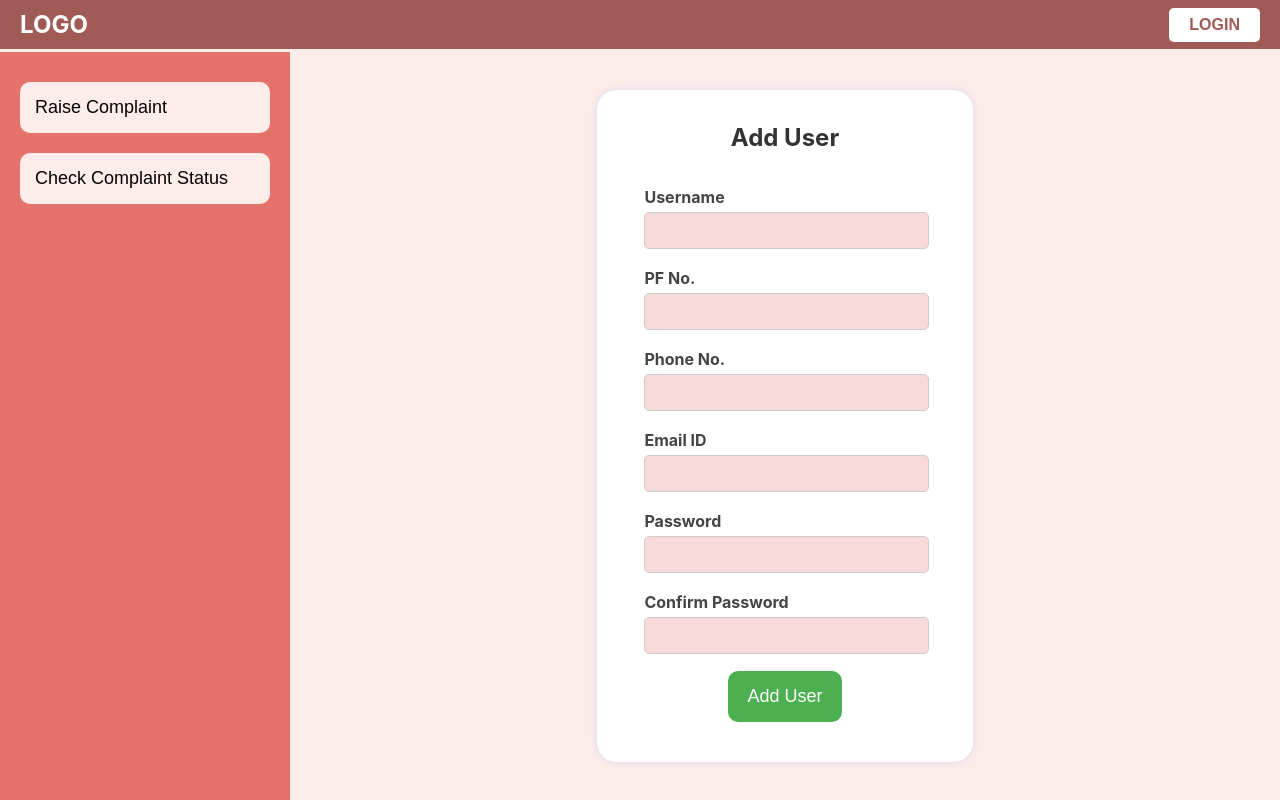
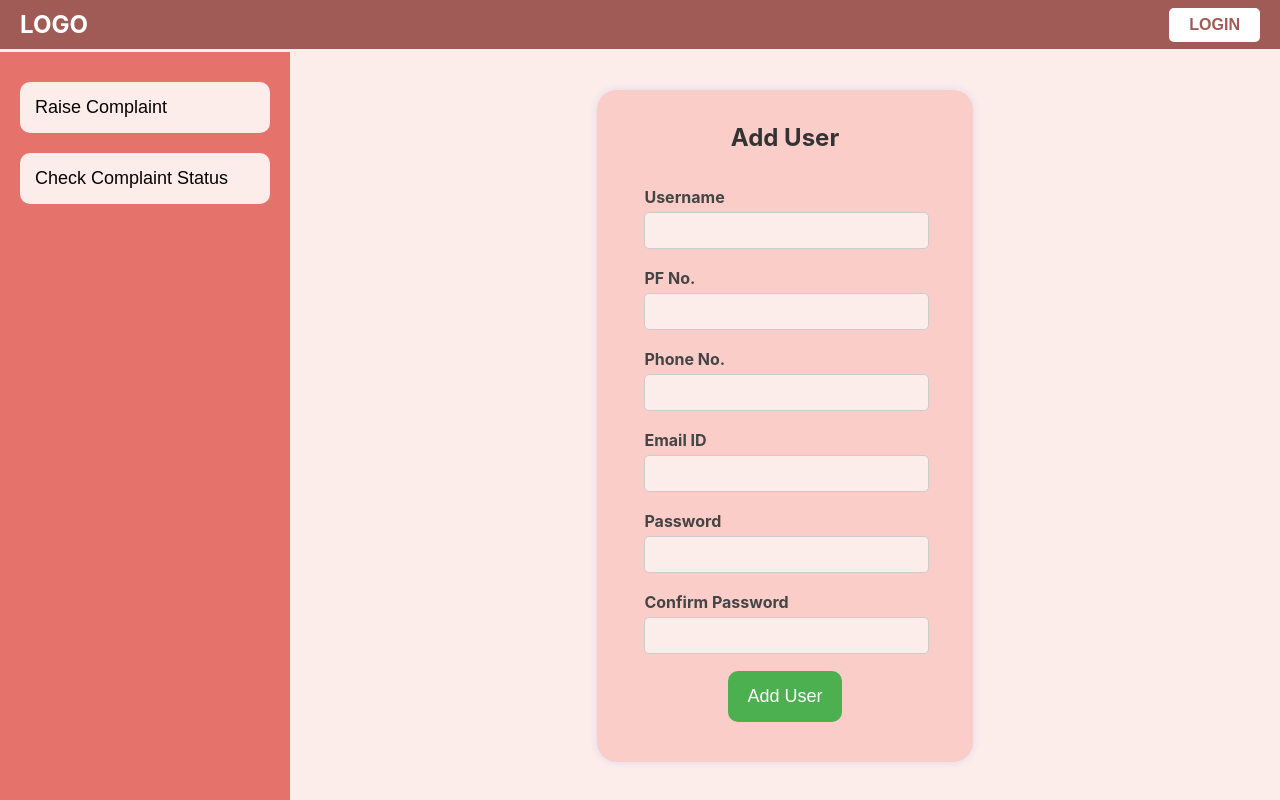
Before and after one commit to Deba-Sahoo/CMS-Railway-Internship, a React (Create React App) app: page /#/add-user in a window 1280 px wide. Built offline with nearby package versions, Linux system fonts and the light colour scheme.

Commit message:
Minor Changes

```diff
--- a/src/pages/AddUser/AddUser.css
+++ b/src/pages/AddUser/AddUser.css
@@ -5,7 +5,7 @@
     justify-content: center;
     align-items: center;
     flex-direction: column;
-    background-color: #fff;
+    background-color: #facdc9;
     padding: 20px 10px;
     border-radius: 20px;
     box-shadow: 0 0 8px rgba(106, 130, 251, 0.2);
@@ -46,7 +46,7 @@
     padding-left: 10px;
     border: 1px solid #ccc;
     border-radius: 5px;
-    background-color: #F8DADA;
+    background-color: #FDEDEA;
 }
 
 .submit-button {
--- a/src/pages/ManageUsers/ManageUsers.css
+++ b/src/pages/ManageUsers/ManageUsers.css
@@ -3,7 +3,7 @@
     width: 26%;
     margin: 50px auto;
     padding: 20px 35px;
-    background-color: #fff;
+    background-color: #facdc9;
     border-radius: 10px;
     box-shadow: 0 0 10px rgba(0, 0, 0, 0.1);
   }
@@ -32,7 +32,7 @@
     margin-bottom: 10px;
     border: 1px solid #ccc;
     border-radius: 5px;
-    background-color: #F8DADA;
+    background-color: #FDEDEA;
   }
 
   .manage-button {
--- a/src/pages/RaiseComplaint/RaiseComplaint.css
+++ b/src/pages/RaiseComplaint/RaiseComplaint.css
@@ -1,7 +1,7 @@
 .main-container {
     position: absolute;
     top: 0;
-    width: 60%;
+    width: 50%;
 }
 
 /* Main content styles */
@@ -26,7 +26,7 @@
 .complaint-form {
     display: flex;
     flex-direction: column;
-    width: 100%;
+    width: 85%;
     background-color: #F8D9D6;
     padding: 30px;
     border-radius: 10px;
```
